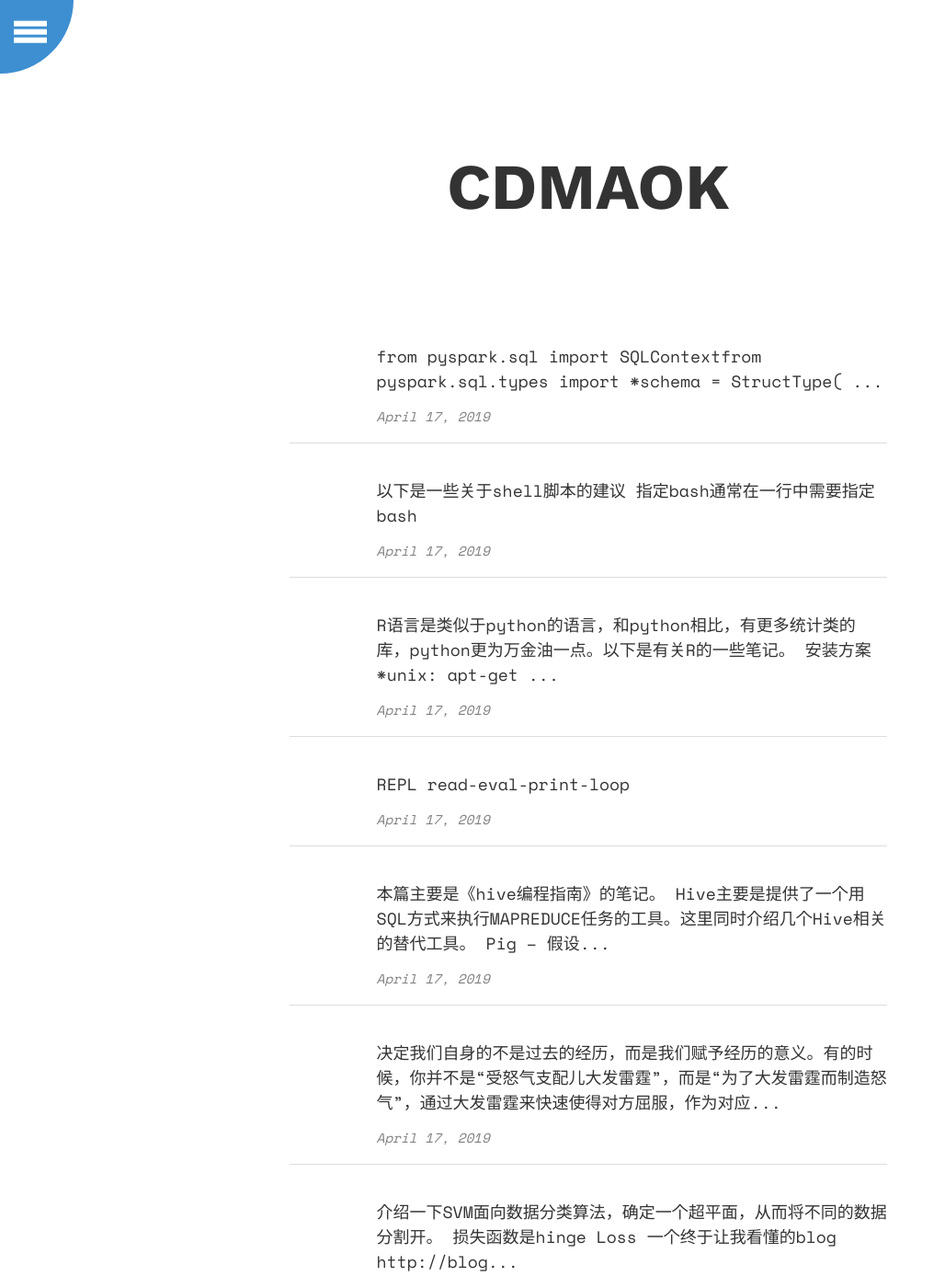
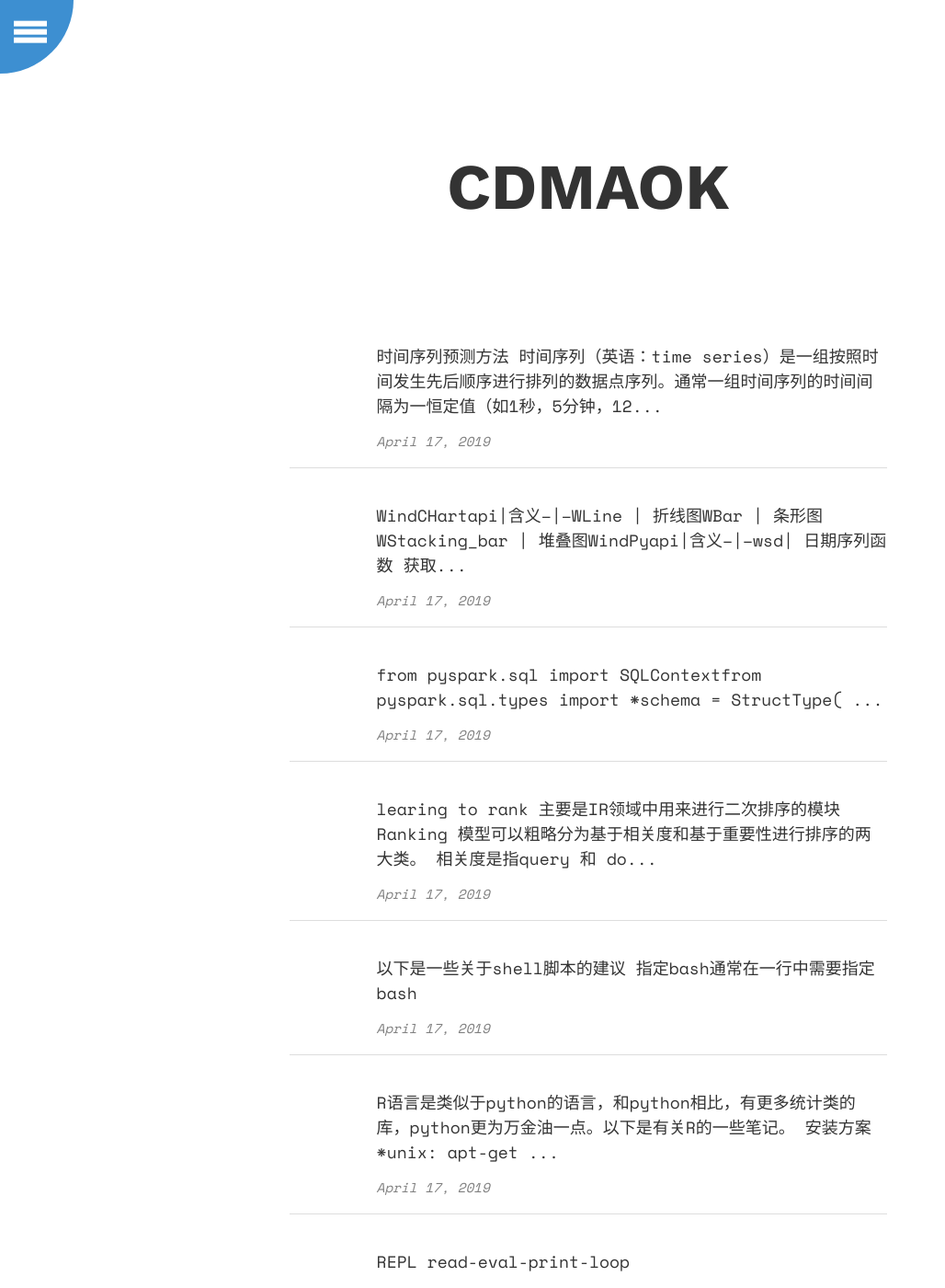
Before and after one commit to cdmaok/cdmaok.github.io, a Jekyll site: the page built from index.html, in a window 1280 px wide and 1400 px high. Shown: the whole window at 92% size, without its empty margins (0-1028 px from the left). Built offline with Jekyll 4.4.1, drawn with Linux system fonts in a browser that asks for light colours; part of the change alters nothing that is shown; some of the changed text lies outside the part shown.

Commit message:
update some finance note

````diff
--- a/_posts/2017-08-31-DL-note.markdown
+++ b/_posts/2017-08-31-DL-note.markdown
@@ -9,4 +9,10 @@ categories:
 1. 为了加速通常会使用mini batch 方法，主要是因为dnn是一个非凸函数的性质，如果使用全局的数据进行训练，通常会陷入局部最优，通常会使用小的batch进行训练，参考 https://zhuanlan.zhihu.com/p/27349632?utm_medium=social&utm_source=weibo
 2. 在训练过程中需要用到归一化这个事情，但是要对整个数据集进行归一化，但这个事情不现实，通常拿不到整个数据集的均值和方差(???),所以使用batch normalization进行，即使用每个batch所的得到的均值和方差进行训练。参考http://blog.csdn.net/elaine_bao/article/details/50890491, 有一种说法是weight normalization效果更好
 
-3.
+
+调参过程
+1. 搭建简单模型
+2. 成功重现结果
+3. 分解各项偏差，逐步拟合数据 测试集错误率 = 错误率下限 + 偏移 + 方差 + 分布偏差 + 验证集过拟合
+4. 由粗到细随机搜索超参
+5. 欠拟合增大模型，过拟合就添加数据或调整
--- a/_posts/2018-04-17-ML-interview.markdown
+++ b/_posts/2018-04-17-ML-interview.markdown
@@ -26,14 +26,35 @@ categories:
 
 * LR 和 SVM的区别
   相同：都是分类算法，可以添加各种正则项
-  不同：损失函数不一样，svm是hinge loss，只考虑了分类最相关的少数点,比较不好理解，转化为对偶为题后，只需要计算与少数几个支持向量的距离，简化计算，支持多种核函数，，lr是对数损失函数，好理解。
+  不同：
+    - 损失函数不一样，svm是hinge loss，只考虑了分类最相关的少数点,比较不好理解，转化为对偶为题后，只需要计算与少数几个支持向量的距离，简化计算，支持多种核函数，，lr是对数损失函数，好理解。
+    - lr 可以给出每个点属于每一个类的概率，svm不可以
+    - svm只考虑决策边界附近的点，lr考虑全量的点（更容易受噪音数据影响）
 
 * 决策树，RF，Boosting 和 Adaboost，GBDT和xgboost的区别
-  决策树：Cart4.3 ID3
-  RF：包含多个决策树
-  Adaboost: 自适应增强
-  GDBT：融合决策树和梯度上升boosting算法
-  xgboost:GBDT的提升，损失函数是泰勒展开二项逼近，不是一阶导数，树进行了优化，之所以这样做可以不限定损失函数。
+  决策树：
+    1. 将所有的数据看成一个节点，进入2
+    2. 从所有特征中挑选一个特征对节点进行分割，进入3
+    3. 生成若干节点，对每个节点进行判断，如果满足停止分裂的条件，进入4，否则进入2
+    4. 设置该节点为节点，输出大多数类标号。
+
+  决策树：
+  - Cart4.3(使用信息增益率 $$Info_Gain = Entropy / \sum_i (p_i * Entropy_i)$$ + 剪枝)
+  - ID3（使用指标为信息增益 $$Info_Gain = Entropy - \sum_i (p_i * Entropy_i)$$）
+  **RF**：包含多个决策树
+  **Adaboost**: 自适应增强
+  **GDBT**：融合决策树和梯度上升boosting算法,在不破坏原来每颗树的基础上增加模型，但是并不基于全部数据，这样对数据较为敏感。而是改用gradient boost。和rf相比，全是回归树，分类问题的话，将label转成对某一个类的概率值，rf抗噪，多数据格式
+  具体流程如下：
+  1. 算法每次生成一个新的决策树
+  2. 在每次迭代之前，计算损失函数在数据集上的导数
+  3. 通过贪心策略生成新的树（使用了导数作为目标，不是普通的信息增益等），并计算每个叶节点的值
+  4. 将新生成的决策树加入到模型中去
+
+  **xgboost**:GBDT的提升，损失函数是泰勒展开二项逼近，不是一阶导数，树进行了优化，之所以这样做可以不限定损失函数。
+
+* bagging && boosting
+  - bagging: 从源数据集中有放回的抽样K个子集，每个子集可以生成一个模型，最后投票得到最终结果，可以并行
+  - boosting:每次都是同一个数据集，但是每个样本在新的训练集上的权重会发生改变，每个模型最后的权重不一样，只能串行。
 
 * 判别式模型和生成式模型
   判别式：直接通过函数进行判断，
@@ -120,8 +141,8 @@ categories:
 
 
   * 深度学习方法脉络
-  DNN全连接 --> 解决全连接 CNN，--> 解决时许问题 rnn --> 解决梯度消失问题 --> lstm
-  sigmoid会饱和，造成梯度消失。于是有了ReLU
+  DNN全连接 --> 解决全连接 CNN，--> 解决时序问题 rnn --> 解决梯度消失问题 --> lstm
+  sigmoid会饱和，（对sigmoid 求导的时候基本为0）造成梯度消失。于是有了ReLU
 ReLU负半轴是死区，造成梯度变0。于是有了LeakyReLU，PReLU。
 强调梯度和权值分布的稳定性，由此有了ELU，以及较新的SELU。
 太深了，梯度传不下去，于是有了highway。
@@ -151,6 +172,7 @@ boosting 按照错误率采样，各个预测函数有权重，无法并行。
   - 所有的文件无论大小都被拆成100M左右，为了让所有的机器负载均衡
   - Namenode 中的数据块映射信息block主要是放在内存中，所有的操作日志会持久化，还有定时快照，便于快速恢复，另外二级Namenode会不断的读取载入镜像。
   - 常用命令：
+  ```shell
     $ hdfs dfs -usage
     $ hdfs dfs -ls -mkdir -du -df -rm
     $ hdfs dfs -put localfile hadoop_file ,看了一下好像都可以写相对路径，hadoop_file 不需要带hdfs://前缀
@@ -160,6 +182,7 @@ boosting 按照错误率采样，各个预测函数有权重，无法并行。
     $ hdfs dfs -getmerge hadoop_file local_file 把hadoop中某个文件夹的内容合成一个文件放到本地
     $ hdfs namenode
     $ hdfs datanode
+  ```
   - hdfs中的数据类型大致分成两种，一种是文本，csv,tsv,json,xml等，另外一种是二进制的，例如sequence file（对java友好），arvo（二进制版本json），RCfile，Parquet（列式存储）
 
 
@@ -172,10 +195,21 @@ boosting 按照错误率采样，各个预测函数有权重，无法并行。
 
 不平衡问题中，准确率召回率容易出问题，而由此衍生的都考虑到这个问题。
 
+* xgboost 调参技巧
 
 
-* svm & lr
-  - loss function 不同，svm是hinge loss，lr是cross entropy loss
-  - lr 可以给出每个点属于每一个类的概率，svm不可以
-  - svm只考虑决策边界附近的点，lr考虑全量的点（更容易受噪音数据影响）
-  -
+>> 1. Choose a relatively high learning rate. Generally a learning rate of 0.1 works but somewhere between 0.05 to 0.3 should work for different problems. Determine the optimum number of trees for this learning rate. XGBoost has a very useful function called as “cv” which performs cross-validation at each boosting iteration and thus returns the optimum number of trees required.
+>> 2. une tree-specific parameters ( max_depth, min_child_weight, gamma, subsample, colsample_bytree) for decided learning rate and number of trees. Note that we can choose different parameters to define a tree and I’ll take up an example here.
+>> 3. Tune regularization parameters (lambda, alpha) for xgboost which can help reduce model complexity and enhance performance.
+>> 4. Lower the learning rate and decide the optimal parameters .
+
+1. 在高学习率下把xgboost树的数量顶下
+2. 再调树相关的参数，深度，子权重，gamma等
+3. 调整正则化参数
+4. 缩放学习率
+
+
+gurobi
+
+1. count 设置一个indicator变量然后求和
+2. index 先设置一个indicator 变量，然后 prod range(length) , 然后取min 或者max 值
--- /dev/null
+++ b/_posts/2019-02-11-Learning-to-Rank-Note.md
@@ -0,0 +1,59 @@
+---
+layout: post
+title:  Learning to rank
+description: Learning to rank
+categories:
+-blog
+---
+
+learing to rank 主要是IR领域中用来进行二次排序的模块
+
+Ranking 模型可以粗略分为基于相关度和基于重要性进行排序的两大类。 相关度是指query 和 doc之间的相关度，例如（BM25，TF-IDF ），重要性是指 doc本身的重要度，例如pagerank等。
+
+1. 标注方法：
+    * 标注相关度等级
+    * pairwise标注，doc之间那个更加和query match
+    * docs和query之间整体的情况
+    三个可以互相转换，例如 pairwise 通过统计某个doc击败了多少其余pair转换成1
+
+2. 统计指标：
+    * 给每个query得到的doc一个标签，如果相关为1，不相关为0，MAP(Mean average precision) = （label = 1）的数量 / 总量
+    * DCG（Discounted cumulative gain）,累加 相关度 / 位置的信息
+    ![20190211101520.png](https://i.loli.net/2019/02/11/5c60dab70f927.png)
+
+    ![20190211101601.png](https://i.loli.net/2019/02/11/5c60dadee4f6d.png)
+
+    NDCG如何理解？对于搜索引擎，本质是用户搜一个query，引擎返回一个结果列表，那么如何衡量这个结果列表的好坏？我能够想到的是：
+
+我们希望把最相关的结果放到排名最靠前的位置，因为大部分用户都是从上往下阅读的，那么最相关的在前面可以最大程度减少用户的阅读时间；
+我们希望整个列表的结果尽可能的和query相关；
+  第一个条件的满足是首要的，而第二个条件的加入是保证整体结果质量，而这两个条件都体现在了NDCG里面，首先，计算NDCG，需要计算Gain，这个gain即是每条结果的质量的定义，NDCG把所有结果相加最终相加保证，整体质量越高的列表NDCG值越大。同时，Discounted的设计使得越靠前的结果权重越大，这保证了第一条，更相关的排在靠前的结果会有更大的NDCG值。从这两点看，以NDCG为优化目标，保证了搜索引擎在返回结果总体质量好的情况下，把更高质量结果排在更前面。
+
+
+3. pointwise
+  * input: 单个doc和query之间的相关度
+  * model: 打分函数根据query和doc进行打分
+  * 回归问题： 输出qoc和query之间的得分
+  * 分类问题： 1. 无序多分类，建立K-1个分类模型 2. 有序多分类，建立一个打分函数，将一系列得分通过阈值进行分割。
+  * 缺点： 1. 只追求排序结果，不追求得分   2. 没有考虑同一个query之间doc的依赖性。3. loss 会被多doc的query放大，被长尾的doc放大
+  * 可用的特征：pagerank 得分，query中出现在doc里面的次数
+
+
+4. pairwise
+  * input: 两个doc和query之间的相关度
+  * model：比较两个doc在query下的先后顺序
+  * 缺点：丢失一部分信息，loss会被多doc的query放大，不考虑位置信息
+
+5. listwise
+  * input: 所有doc和query组成的特征乡里
+  * output：所有doc的排列
+  * model: 打分函数
+  * 基于评价指标SoftRank，ApproximateRank，SmoothRank，基于非评价指标
+
+
+
+
+ref
+1. https://blog.csdn.net/lipengcn/article/details/80373744
+2. https://www.cnblogs.com/HappyAngel/p/3535919.html
+3. https://www.utdallas.edu/~nrr150130/cs6375/2015fa/lects/Lecture_26_Ranking.pdf
--- /dev/null
+++ b/_posts/2019-03-10-Investment.md
@@ -0,0 +1,94 @@
+---
+---
+layout: post
+title:  Investment
+description: Investment From zhihu
+categories:
+-blog
+---
+
+1. 中国进出口总额从1990年的5560.1亿上升到2017年的27.79万亿，进出口总额上升了近50倍
+2. 影响经济的长期因素包括：人口，技术，改革。
+    * 人口是经济产出的核心生产要素，人口数量以及结构的变化决定了经济的增长区间，当劳动力人口增加时，经济增长就会非常快。人口的变化决定了基于庞大人口与有限供给的行业，例如**房地产**，虽然未来房地产还有十年的红利期，但以前的增速已经是神话了，其他行业包括 **医疗**，**养老**等产业。
+    * 技术，互联网的出现更多的是通过加速信息的交换提升了生产效率，给中国实现弯道超车提供了绝佳的机遇。未来新革命的开端一定是能源革命，未来可控核聚变的实现将会第一次使人类摆脱能源的依赖，满足在可预期的未来内，满足人类对能源的所有需求。可能的方向 A 人工智能，B 区块链，C 云计算， D 大数据
+    * 改革 制度改革的意义在于提升现有资源的配置效率，而今提高经济产出。大量的优质资源，经由国企，产出效率非常低，一定程度上拖累了经济。未来改革的方向是继续完善现有的市场经济体系，优胜劣汰是经济的出路。
+3. 影响经济的中期因素包括：地产，债务，产能
+    * 房地产中期是经济周期的核心，作为固定资产投资的重要组成部分，可以带动金融，建材，水泥，玻璃，家电，装修等多个产业发展。目前增速趋于回落，房地产处于下行周期。可以参考**房地产价格**指标
+    * 债务，债务也就是杠杆，债务扩张可以加快经济增长，反之抑制经济增长，可以参考**债务增速**和**杠杆率**。目前，去杠杆尚未结束，而是将长期存在，任重而道远。对于非金融行业，行业选择的中心可能需要放在教育培训，影视娱乐等逆周期行业，对于金融行业来说，则需要关注上游行业——保险银行基金
+    * 产能，当产能不足时，经济产出就会增加，当产能过剩时，经济产出就会下降。自15年末供给侧结构性改革提出后，去产能成为改革的重要方向。16，17年钢铁行业完成去产能1.15亿吨，结果导致行业集中度普遍提升，头部化越来越明显。
+4. 影响经济的短期周期包括：货币，金融和库存
+   * 货币指的是 政府的货币政策，通过政府的货币政策可以显著的影响市场的流动性。钱多，借贷成本越低，不论是供给还是需求都比较旺盛，经济就会快速发展。常见的货币政策包括： 对存款准备金率和利率进行调整（准和息），公开市场操作，汇率政策，再贴现等。
+    - 美元一旦加息，基本面不稳的国家最容易出问题。美元降息（宽松），大量的资金会流入到新兴市场国家，获取高收益，而过来加息时，新兴市场国家流动性下降，大量的债务容易还不上，带来经济危机。
+  * 需要谨慎参与房地产，股票这些分享经济红利发展的资产。
+  * 金融指的是金融监管，也就是监管机构通过对信用管控，进而影响经济。
+  * 库存，企业不可能接到订单再去生产，需要提前准备。库存周期主要分成四个阶段，在经济上行周期，企业由于没有提前生产，所以产生了**被动去库存**，当企业通过价格以及库存量变动发现这一事实后，就会进行**主动补库存**，同理在经济下行也有两个阶段，依次是**被动补库存**和**主动去库存**。由于目前的去杠杆状态和金融监管加强，导致整个行业的投资收缩，再加上内需回落，因此企业处于一个被动补库存的状态。
+
+5. 人口变化中的投资机会。
+    * 人口迁移，中国的人口城镇化（参考**城镇化率**）有大量的机会
+    * 渠道下沉，小镇青年的消费活力逐渐释放，参考拼多多。
+    * 财富分化，高净值人群的投资需要值得关注，更多的人进行海外资产配置。海外置业，海外保险，证券基金，投资移民，对冲基金等行业利好。
+    * 女性崛起，美容医美，服饰箱包，食品保健，运动健身，母婴育儿，宠物用品等行业迎来发展良机
+    * 二胎放开，催生万亿规模母婴市场
+    * 人口拐点，银发产业大有可为，例如医疗保健，养老地产，养老金融，智能陪护等。
+
+6. 技术变化中的投资机会：
+   * AI 基础硬件和应用
+   * BitCoin 区块链技术
+   * Cloud云计算 包括云计算软硬件提供商，系统集成商，服务提供商等。
+   * Data 数据交易平台，数据存储设施，算法分析提供商
+   * 5G 包括网络，终端设备，应用等。
+   * 生物技术，中下游的测序服务和生物信息分析等
+   * 新材料技术，包括节能环保材料，集成电路材料，高分子材料，动力电池材料，风电材料等
+   * 能源产业，例如能源生产，能源存储，能源应用等。
+
+7. 政策变化中的投机机会：
+   * 政策分级处理。重大的政策出台会迎来一个短期的炒作高峰，这个时候不适合追涨，在价格跌落谷底后挑选出优质标的进行长线投资。
+
+8. 基金挑选规则
+   * 基金公司，选择组织结构明确，背景强大且历史业绩亮眼的公司
+   * 管理团队，稳定以及从业背景
+   * 基金的历史业绩
+   * 选择正确的投资类别
+   * 选择正确的投资风格
+   * 投资规模，不宜选择过大或者过小的投资规模
+
+9. 基金分类
+   * 保底型基金，主要是指货币基金，主要是投资现金，银行存款，大额存单，债券回购，央票等。
+   * 稳健性基金，主要包括债券基金，量化基金，FOF基金。债券基金主要是80%投资于债券，其余可投资股票的基金；量化基金是通过数理统计和计算，通过量化投资模型来选择标的的基金，但在国内还不成熟；FOF是投资基金的基金，在国内也不成熟，慎入
+   * 激进型基金，主要是股票基金，QDII基金和私募基金
+
+10. 股票市场
+    * A股面对国内，B股面对国外
+    * 上市场所包括：主板，中小板，创业板，科创板。主板主要是市场占有率高，规模大，基础较好，高收益，低风险的大型优质企业；中小板主要是即将或者已经进入成熟期的公司；创业板主要是创新型成长型的中小企业；按照目前的挂牌要求，许多优质的互联网公司仍然满足不了，所以推出科创板
+    * 从行业上可以分成 28个一级行业 和 104个二级子行业 按照 申银万国 的分类方法
+    * 还可以按照市值进行区分。
+    * 常用的估值指标 市盈率 PE
+
+11. 如何对上市公司进行估值
+    * 股利贴现模型 DDM模型，将企业未来几年发放的全部股利作为现金流，按照你预期的收益率进行折现，最后汇总成总价值，股息率越高，预期收益越低，当前估值就越高
+    * 自由现金流模型， 将自由现金流按照预期收益率进行折现
+    * 相对估值法 可以在东方财富网或者choice上查询到。
+    * 市盈率适用于周期性较弱的行业，例如服务业和一般制造业，因为这类企业盈利波动性小，市盈率比较稳定，而钢铁煤炭行业受周期影响大，盈利时常波动，不适用市盈率。市净率适用于周期性较强的行业，像石化，钢铁，银行等行业，账面价值稳定，市净率比较稳定
+
+12. 根据经济增长和通货膨胀两个核心指标，可以将经济周期分成复苏，繁荣，滞胀，衰退四个周期
+    * 复苏 ——经济增长持续上行，通胀下行或者保持温和 —— 应该配置 股票和债券
+    * 繁荣 ——经济增长上行，同时通胀上行            —— 应该配置 商品和股票
+    * 滞胀 ——经济增长开始回落，通胀依然上行或者居高不下  —— 应该配置现金和商品
+    * 衰退 ——经济和通胀一起加速下行                    —— 应该配置现金和债券
+
+13. 绩优股的特点
+    * 所在行业是新兴行业，例如医药和科技
+    * 有坚实的业绩基础，业绩和股价的相关性很高，业绩基础好的股票才可能持续上涨
+    * 初始估值不高，便宜永远是硬道理
+    * 初始市值较小，体量小，耐力强
+    * 经历外延和并购
+    * 发达地区的公司较多。
+
+14. 名词
+    * 市盈率： 每股市价 / 每股盈利 假设某股票的市价为24元，而过去一年的每股盈利为3元，则市盈率为24/3=8。该股票被视为有8倍的市盈率，即在假设该企业以后每年净利润和去年相同的基础上，如果不考虑通货膨胀因素，回本期为8年，折合平均年回报率为12.5%，投资者每付出8元可分享1元的企业盈利。
+    * IC 信息系数
+        ![20190311192358.png](https://i.loli.net/2019/03/11/5c86454f221ce.png)
+    因子排序或者因子数值和收益率排序的相关性系数
+
+    * 多因子选股
+        ![20190311192503.png](https://i.loli.net/2019/03/11/5c86458f16d67.png)
--- /dev/null
+++ b/_posts/2019-03-12-Wind-API.md
@@ -0,0 +1,91 @@
+---
+layout: post
+title:  Wind API
+description: Wind api
+categories:
+-blog
+---
+
+## WindCHart
+api|含义
+--|--
+WLine | 折线图
+WBar | 条形图
+WStacking_bar | 堆叠图
+
+
+## WindPy
+api|含义
+--|--
+wsd| 日期序列函数 获取特定证券品种的历史序列数据
+wss| 多维数据函数，获取证券品种的历史截面数据
+wsq| 获取实时行情取数函数
+wset| 获取指定数据集信息，例如板块成分，指数成分，ETF申赎成分等，可以返回股票，基金债券，商品等专题统计报表
+tdays|返回一个时间区间内某种规则下的日期序列
+tdaysoffset|返回某个偏移值对应的日期
+tdayscount|返回某个区间内日期数量
+
+
+## WindAlpha
+
+api|含义
+--|--
+prepare_raw_data|获取原始因子数据
+process_raw_data|数据处理函数，包括mad和std
+ic_analysis|因子分析
+add_group|分组计算
+turnover_analysis|换手率分析函数
+sector_analysis|板块分析函数
+score_indicators|打分法函数
+regress_indicators|多因子回归
+
+
+## AlphaModel
+
+api|含义
+--|--
+run_single_factor_analysis|单因子分析
+run_multi_factor_analysis|多因子分析
+select_stock_by_model|选股
+
+
+
+
+## 部分指标计算
+根据回测框架返回的值计算部分指标
+```python
+#计算组合收益率分析:年化收益率、收益波动率、夏普比率、最大回撤
+def strategy_performance (nav_df):
+
+    ##part1:根据回测净值计算相关指标的数据准备（日度数据）
+    nav_next=nav_df.shift(1)
+    return_df=(nav_df-nav_next)/nav_next  #计算净值变化率，即为日收益率,包含组合与基准
+    return_df=return_df.dropna()  #在计算净值变化率时，首日得到的是缺失值，需将其删除
+
+    analyze=pd.DataFrame()  #用于存储计算的指标
+
+    ##part2:计算年化收益率
+    cum_return=np.exp(np.log1p(return_df).cumsum())-1   #计算整个回测期内的复利收益率
+    annual_return_df=(1+cum_return)**(252/len(return_df))-1  #计算年化收益率
+    analyze['annual_return']=annual_return_df.iloc[-1]  #将年化收益率的Series赋值给数据框
+
+    #part3:计算收益波动率（以年为基准）
+    analyze['return_volatility']=return_df.std()*np.sqrt(252) #return中的收益率为日收益率，所以计算波动率转化为年时，需要乘上np.sqrt(252)
+
+    #part4:计算夏普比率
+    risk_free=0
+    return_risk_adj=return_df-risk_free
+    analyze['sharpe_ratio']= return_risk_adj.mean()/np.std(return_risk_adj, ddof=1)
+
+    #prat5:计算最大回撤
+    cumulative=np.exp(np.log1p(return_df).cumsum())*100  #计算累计收益率
+    max_return=cumulative.cummax()  #计算累计收益率的在各个时间段的最大值
+    analyze['max_drawdown']=cumulative.sub(max_return).div(max_return).min()  #最大回撤一般小于0，越小，说明离1越远，各时间点与最大收益的差距越大
+
+    return analyze
+```
+
+formula 部分指标
+![20190412090325.png](https://i.loli.net/2019/04/12/5cafe3e045b67.png)
+
+![20190412090410.png](https://i.loli.net/2019/04/12/5cafe40c4d8f5.png)
--- /dev/null
+++ b/_posts/2020-04-12-Timeseries.md
@@ -0,0 +1,68 @@
+---
+layout: post
+title:  Time series forcast
+description: time series forcast
+categories:
+-blog
+---
+
+
+## 时间序列预测方法
+* 时间序列（英语：time series）是一组按照时间发生先后顺序进行排列的数据点序列。通常一组时间序列的时间间隔为一恒定值（如1秒，5分钟，12小时，7天，1年），因此时间序列可以作为离散时间数据进行分析处理。时间序列广泛应用于数理统计、信号处理、模式识别、计量经济学、数学金融、天气预报、地震预测、脑电图、控制工程、航空学、通信工程以及绝大多数涉及到时间数据测量的应用科学与工程学。
+
+* 非平稳性（nonstationarity，也译作不平稳性，非稳定性）：即时间序列的方差无法呈现出一个长期趋势并最终趋于一个常数或是一个线性函数
+* 波动幅度随时间变化（Time－varying Volatility）：即一个时间序列变量的方差随时间的变化而变化
+
+这两个特征使得有效分析时间序列变量十分困难。
+
+
+### 方法论
+
+- 信号分解
+  周期信号，傅里叶变化 + 滤波等
+
+
+
+
+  * 使用时间周期进行预测 采用同比序列
+
+![20190412150827.png](https://i.loli.net/2019/04/12/5cb0396f27e2a.png)
+
+42个月 基钦周期， 反映了 市场牛熊趋势，决定短期涨跌方向
+95个月 朱格拉周期 反映了 无风险利率的中期走向，决定了市场估值水平，其走势和估值中枢相反
+210个月 库涅茨周期 反映了基本面的长期运行趋势，决定投资风格偏盈利驱动还是估值驱动。
+
+
+
+- 机器学习方法
+  * 作为一个回归问题求解，可以利用GBDT 等
+
+
+
+
+- 深度学习方法
+  * RNN 时间上的参数一致
+  时间递归神经网络可以描述动态时间行为，和其他神经不同的是，网络会记忆上一时刻的网络状态并作为参数输入到下一时刻中。在NLP中，通常输入是一个单词序列，通过上下文关系，可以给出下一时刻在该序列中出现概率最高的单词，用于文本生成。
+
+
+  * CNN 空间上的参数一致
+  CNN主要是用在图像中，通过卷积，线性整流（RELU），池化等抽取出高阶语义特征，然后对图像进行表示，并通过和一些基础特征整合等方式输出到后续的神经网络中。对于一条时间序列，也可以被视作为一副图片。对每个时间序列的片段进行CNN，可以抽取出更加高阶的特征。在这里可以理解成时间序列可以按照时间的维度组合出更高维度的时间序列。
+
+  * Transformer - encoder & decoder
+
+- 统计学方法
+  * ARIMA 方法
+
+![20190416155707.png](https://i.loli.net/2019/04/16/5cb58ad88c68f.png)
+
+
+
+- 计量经济学方法
+  * ARCH
+
+![20190416155737.png](https://i.loli.net/2019/04/16/5cb58af037388.png)
+
+- 日期映射方法
+
+
+https://zhuanlan.zhihu.com/p/52330017
````
Also changed, not shown: _posts/2016-10-15-Hadoop-Spark-Storm.md (+3 -3 lines), _posts/2019-02-11-PySpark-Note.md (renamed from _posts/2018-09-03-pySpark-Note.md).
